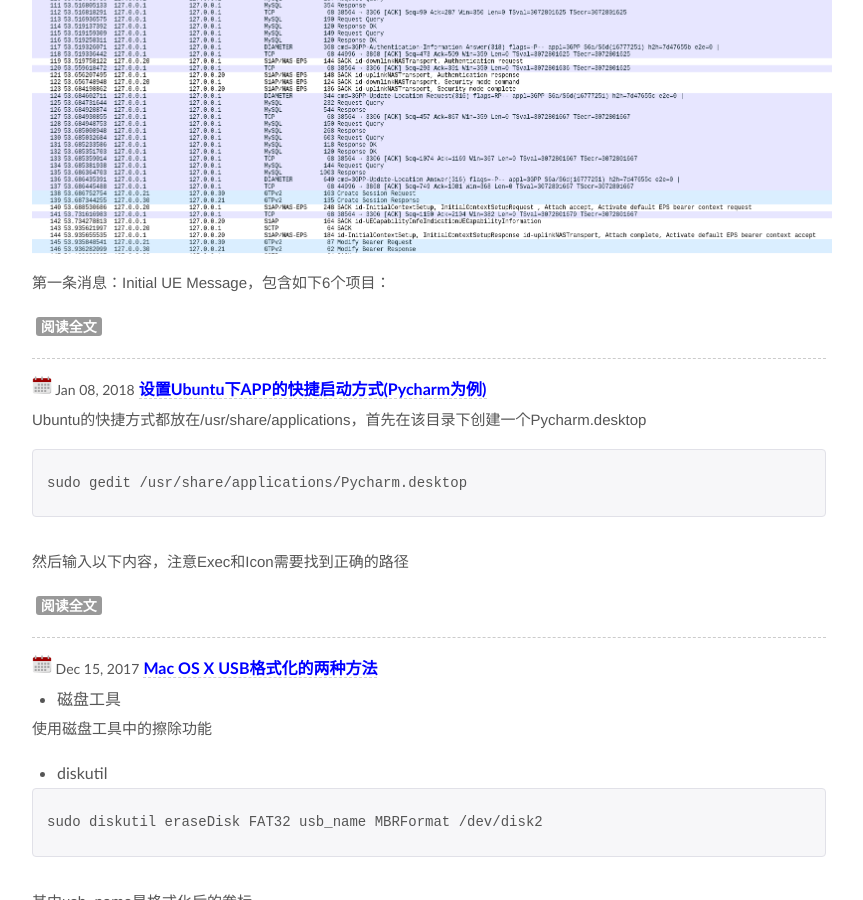
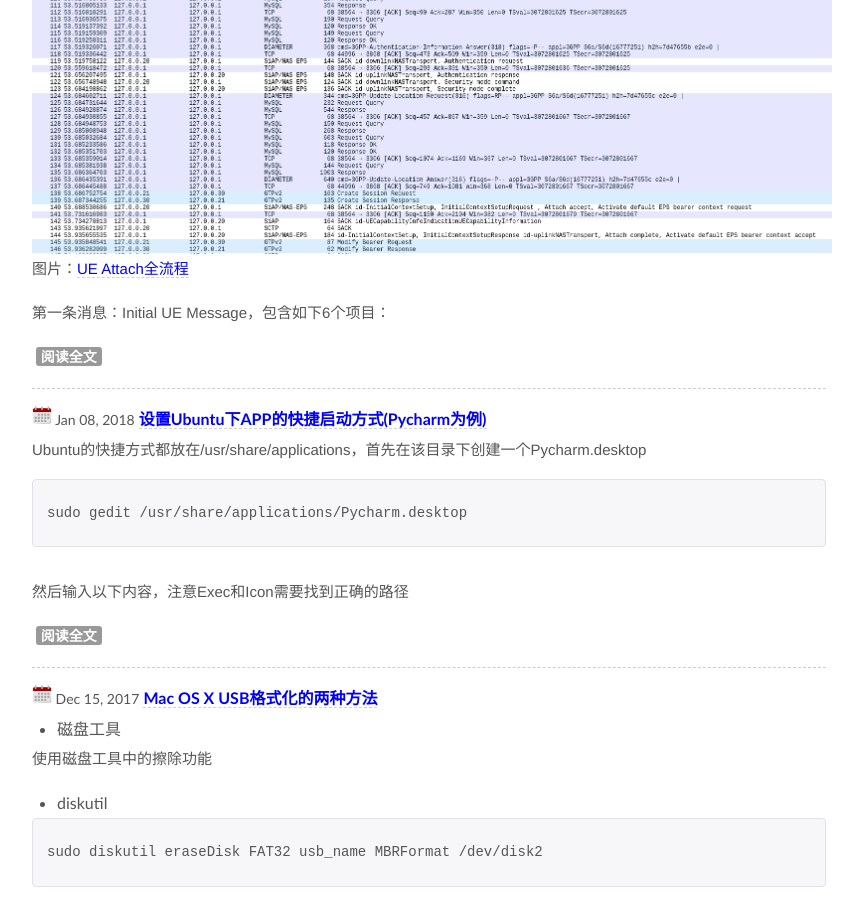
Before and after one commit to fk1091889767/tanwubin.github.io, a Jekyll site: the page built from index.html, in a window 1280 px wide and 900 px high, scrolled down 1147 px. Shown: the whole window, without its empty margins (211-1074 px from the left). Built offline with Jekyll 4.4.1, drawn with Linux system fonts in a browser that asks for light colours; comment, search, counter and statistics services are not loaded.

Commit message:
文章图片增加链接

```diff
--- a/_posts/2018-01-11-LTE-UE-Attach.md
+++ b/_posts/2018-01-11-LTE-UE-Attach.md
@@ -14,6 +14,7 @@ published: true
 总的Attach流程如下图：
 
 ![](/upload/image/ue-attach.png)
+图片：[UE Attach全流程](/upload/image/ue-attach.png)
 
 第一条消息：Initial UE Message，包含如下6个项目：&nbsp;
 
```
